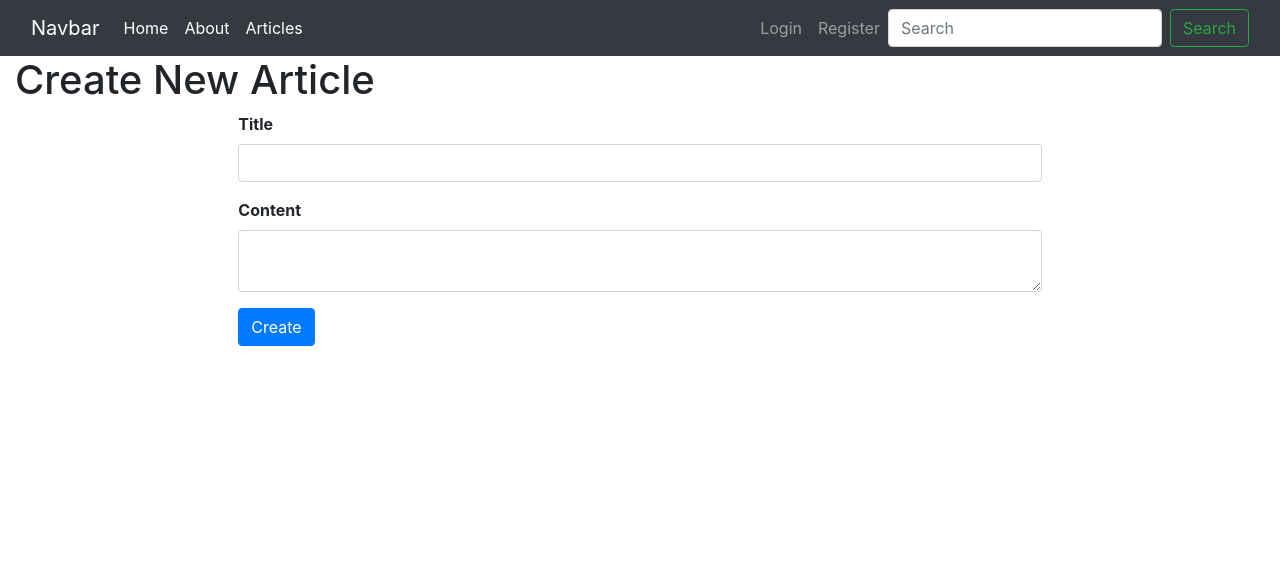
After one commit to menanagy/FlaskSimpleProject, a Flask app: page /create in a window 1280 px wide. The commit adds this page. Shown: the top 586 px of the page. Run offline with Flask 2, Linux system fonts and the light colour scheme; some libraries are stand-ins or nearby versions.

Commit message:
Finish Create Articles and Show List of Aticles

```diff
--- a/Notes.txt
+++ b/Notes.txt
@@ -27,8 +27,8 @@ CREATE TABLE users (id INT(11) AUTO_INCREMENT PRIMARY KEY,name VARCHAR(100),
 username VARCHAR(100),password VARCHAR(100),
 date TIMESTAMP DEFAULT CURRENT_TIMESTAMP,admin tinyint(1));
 #-----------------------------------------------------------------------------
-CREATE TABLE articale (id INT(11) AUTO_INCREMENT PRIMARY KEY,title VARCHAR(100),
-content TEXT , created TIMESTAMP DEFAULT CURRENT_TIMESTAMP,approve tinyint(1));
+CREATE TABLE articale (id INT(11) AUTO_INCREMENT PRIMARY KEY,title VARCHAR(100),author VARCHAR(100),
+content TEXT , created  DEFAULTIMESTAMPT CURRENT_TIMESTAMP,approve tinyint(1));
 
 DESCRIBE users;
 
@@ -45,6 +45,7 @@ DESCRIBE articale;
 Field       Type            Null    Key     Default                 Extra
 id          int(11)         NO      PRI     NULL                    auto_increment
 title       varchar(100)    YES     ----    NULL                        ---
+author      varchar(100)    YES     ----    NULL                        ---
 content     text            YES     ----    NULL                        ---
 created     timestamp       NO      ----    current_timestamp()         ---
 approve     tinyint(1)      YES     ----    NULL                        ---
--- a/app.py
+++ b/app.py
@@ -1,15 +1,14 @@
 from unicodedata import name
-from flask import Flask,render_template, request,session, template_rendered,url_for,redirect,logging
+from flask import Flask, flash,render_template, request,session, template_rendered,url_for,redirect,logging
 from importlib_metadata import method_cache
 from DB import db_retrive
 from forms import RegisterForm
-from forms import Login
+# from forms import
+from forms import Add_Article_form
 from flask_sqlalchemy import SQLAlchemy
-
 from sqlalchemy.sql import func
 from passlib.hash import sha256_crypt
-
-
+from sqlalchemy import desc ,asc
 app=Flask(__name__) #WSGI WebService Gateway Interface
 
 data=db_retrive()
@@ -28,8 +27,8 @@ db=SQLAlchemy(app)
 class Users(db.Model):
     id = db.Column(db.Integer, primary_key=True,autoincrement=True)
     name = db.Column(db.String(250), nullable=True)
-    username = db.Column(db.String(250), nullable=True)
-    email = db.Column(db.String(250), nullable=True)
+    username = db.Column(db.String(250),unique=True ,nullable=True)
+    email = db.Column(db.String(250),unique=True,nullable=True)
     password = db.Column(db.String(250), nullable=True)
     date = db.Column(db.DateTime(timezone=True),nullable=False,server_default=func.now())
     admin =db.Column(db.Integer,nullable=True,)
@@ -43,15 +42,41 @@ class Users(db.Model):
             self.daظte = date
         if admin != 0 :
             self.admin = admin
+class Articles(db.Model):
+    id = db.Column(db.Integer, primary_key=True,autoincrement=True)
+    title = db.Column(db.String(250), nullable=True)
+    author= db.Column(db.String(250), nullable=True)
+    content=db.Column(db.Text)
+    created = db.Column(db.DateTime(timezone=True),nullable=False,server_default=func.now())
+    approve =db.Column(db.Integer,nullable=True,)
+
+    def __init__(self, title,author, content,created=" ",approve=0):
+        self.title = title
+        self.author=author
+        self.content=content
+        if created != " " :
+            self.created = created
+        # if approve != 0 :
+        self.approve = approve
+
+
+
 
 
 
 def add_user(name,username,email,passwd):
-    #Create New ROW (New BOOK)
+    #Create New ROW (New User)
         enc_passwd=sha256_crypt.encrypt(passwd)
         db.create_all()
         new_user = Users(name,username,email,enc_passwd)
         db.session.add(new_user)
+        db.session.commit()
+
+def add_article(title,author,content):
+        #Create New ROW (New Article)
+        db.create_all()
+        new_article = Articles(title,author,content)
+        db.session.add(new_article)
         db.session.commit()
 
 @app.route('/')
@@ -80,7 +105,34 @@ def about():
 @app.route('/articles')
 def article():
     # return "<h1>Hello Mina</h1>" #ٌٌResponce
-    return render_template('articles.html',articles=data)#Responce
+    #someselect.order_by(desc(table1.mycol))
+        articles = Articles.query.filter_by(approve=0).order_by(desc(Articles.id))
+        print(f"type of Article ={type(articles)},articles={articles}")
+
+        for article in articles:
+            print(f"type of Article ={type(article)}")
+            print(f"Article = {article} articleID={article.id} articleTitle={article.title}")
+        if(articles != [] ):
+            return render_template('articles.html',articles=articles)#Responce
+        else:
+            #Empty Article
+            msg="Error Sorry Not found Article"
+            return render_template('articles.html',msg=msg)#Responce
+
+
+# Create Articles
+@app.route('/create',methods=['GET','POST'])
+def article_create():
+    form=Add_Article_form(request.form)
+    if request.method == "POST" and form.validate():
+        #get Data From the Forms
+        title=form.title.data
+        content=form.content.data
+        author=session["username"]
+        add_article(title,author,content)
+        print ("___________add new Article_______________")
+        return redirect(url_for("article"))#show Articles
+    return render_template('createArticle.html',form=form)
 
 @app.route('/articles/<string:id>')
 def article_detailes(id):
--- a/forms.py
+++ b/forms.py
@@ -10,8 +10,13 @@ class RegisterForm (Form):
     ])
     confirm = PasswordField('Repeat Password')
 
-class Login (Form):
-        username = StringField('Username', [validators.Length(min=4,max=15)])
-        password = PasswordField('Password', [
-        validators.DataRequired(),
-    ])
+# class Login (Form):
+#         username = StringField('Username', [validators.Length(min=4,max=15)])
+#         password = PasswordField('Password', [
+#         validators.DataRequired(),
+#     ])
+
+
+class Add_Article_form (Form):
+    title=StringField('Title', [validators.Length(min=5,max=25)])
+    content=TextAreaField('Content', [validators.Length(min=30)])
--- /dev/null
+++ b/templates/createArticle.html
@@ -0,0 +1,21 @@
+{% extends 'base.html' %}
+{% block title %}
+Publish New Article
+{% endblock %}
+
+{% block content %}
+    <h1>Create New Article</h1>
+    {% from "_formhelpers.html" import render_field %}
+    <div class="container col-8">
+        <form action="" method="post">
+            <div class="form-group">
+                {{render_field(form.title,class="form-control")}}
+            </div>
+            <div class="form-group">
+                {{render_field(form.content,class="form-control")}}
+            </div>
+            <button type="submit" class="btn btn-primary">Create</button>
+        </form>
+    </div>
+
+{% endblock %}
```
Also changed, not shown: models.py (+0 -42 lines), templates/articles.html (+8 -1 lines).
